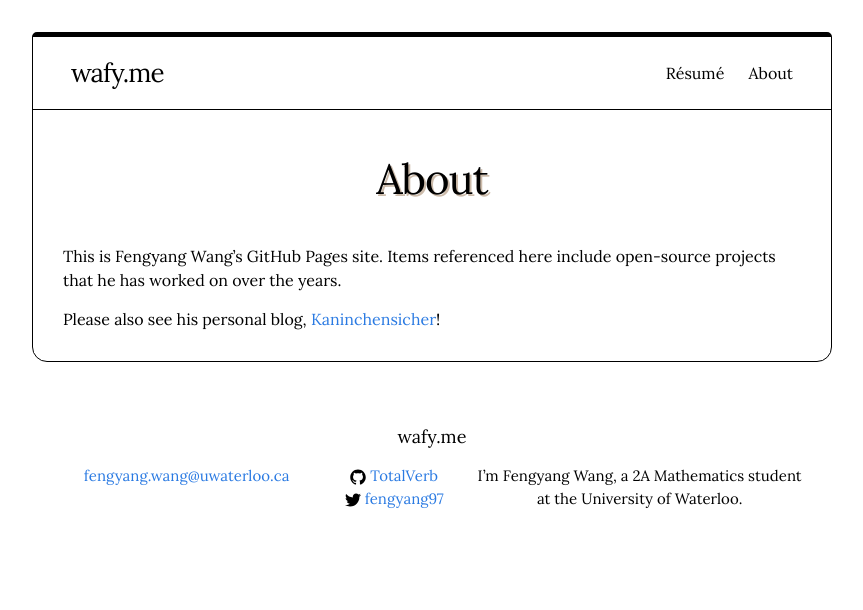
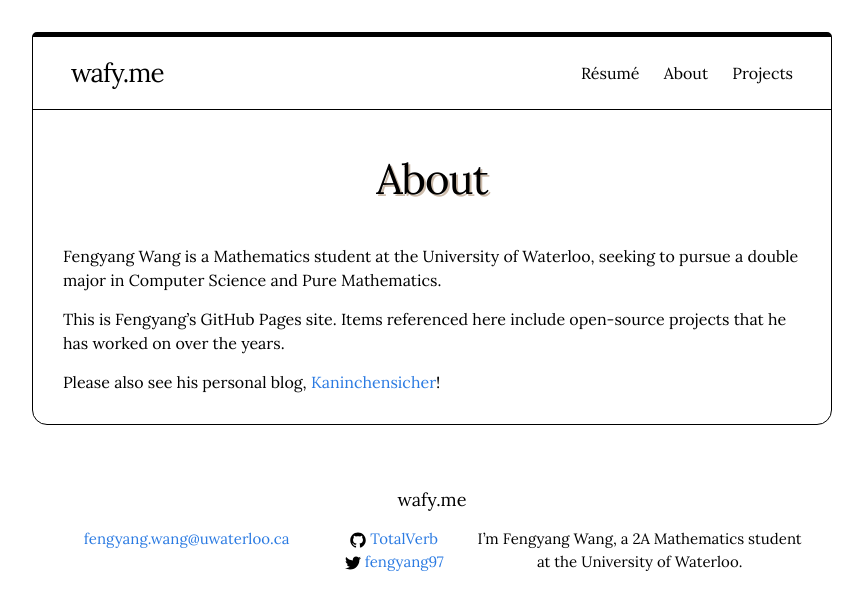
Before and after one commit to TotalVerb/totalverb.github.io, a Jekyll site: the page built from about.md, in a window 1280 px wide. Shown: the top 610 px of the page, without its empty margins (208-1071 px from the left). Built offline with Jekyll 4.4.1, drawn with Linux system fonts in a browser that asks for light colours.

Commit message:
projects page

```diff
--- a/about.md
+++ b/about.md
@@ -4,7 +4,11 @@
 permalink: /about/
 ---
 
-This is Fengyang Wang's GitHub Pages site. Items referenced here include open-source projects that he has worked on over the years.
+Fengyang Wang is a Mathematics student at the University of Waterloo, seeking to
+pursue a double major in Computer Science and Pure Mathematics.
+
+This is Fengyang’s GitHub Pages site. Items referenced here include open-source
+projects that he has worked on over the years.
 
 Please also see his personal blog, [Kaninchensicher][kanin]!
 
--- a/index.html
+++ b/index.html
@@ -3,11 +3,9 @@
 ---
 
 <div class="home">
-
-  <img src="/images/e5bridge.jpg" alt="A picture of Fengyang."
-   class="profile" />
-
   <p>
+    <img src="/images/e5bridge.jpg" alt="A picture of Fengyang."
+         class="profile" />
     I’m Fengyang Wang. Sometimes I go by <code>@TotalVerb</code>.
   </p>
   <p>
```
Also changed, not shown: projects.md (added, +37 -0 lines), images/currencies.png (added), images/findr.png (added), images/liquid.png (added).
